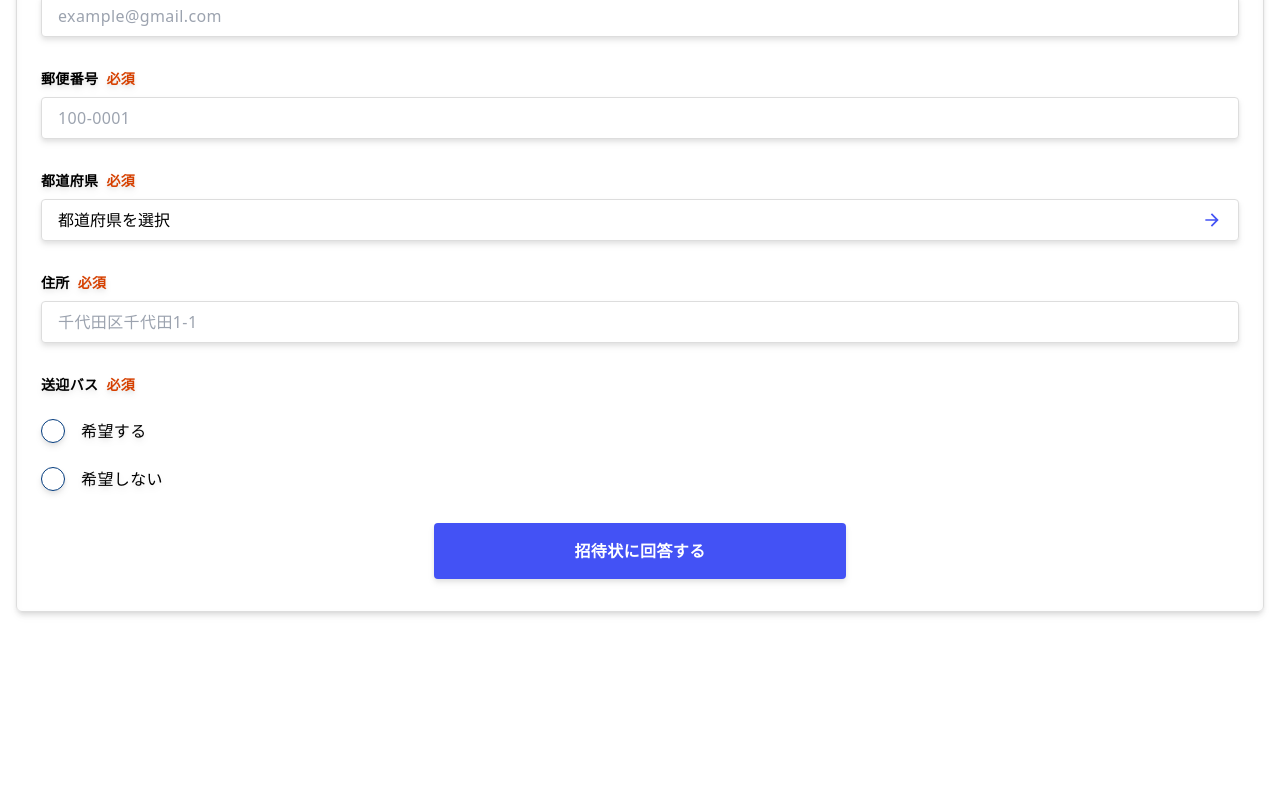
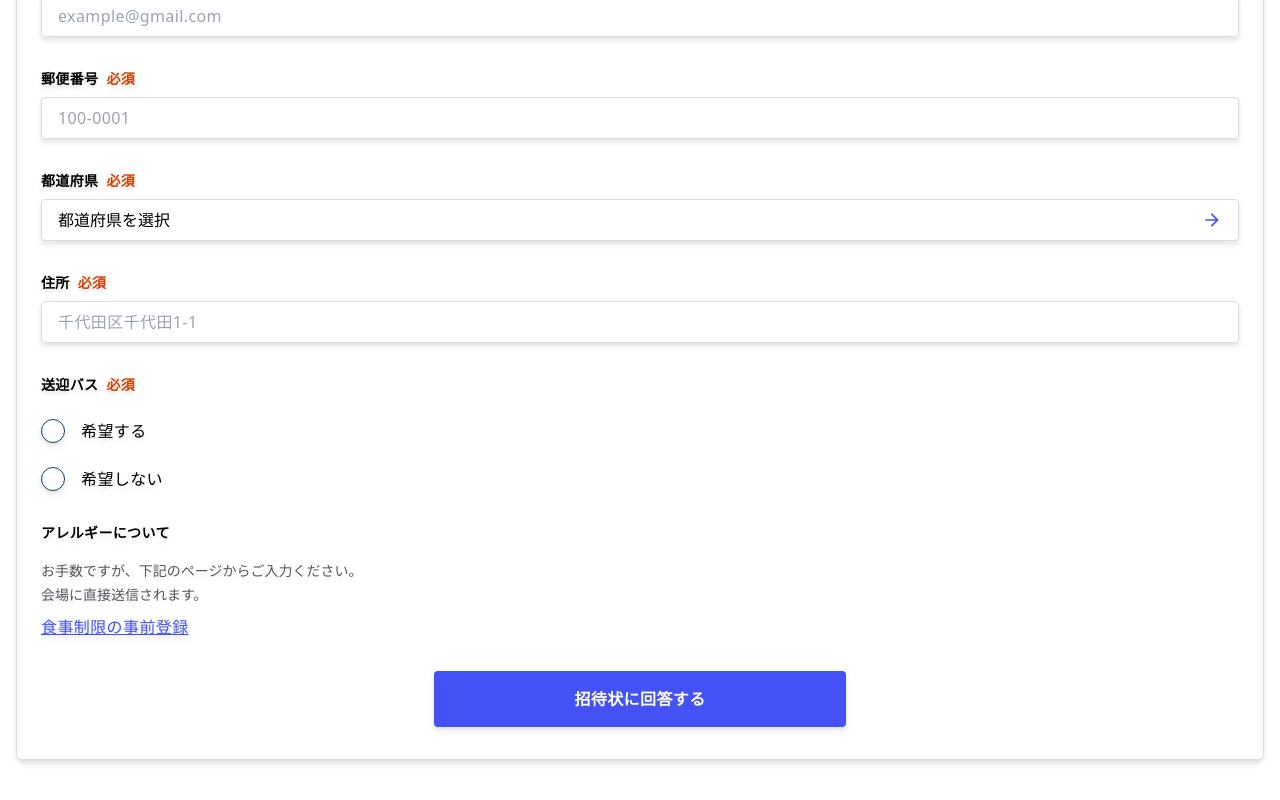
Before and after one commit to teru1116/sun-teru-invitation, a SvelteKit app: page / in a window 1280 px wide. Shown: the part 2626-3426 px from the top of the page. Before the commit the page ends 3278 px from the top, so only its background shows below. Built offline with nearby package versions, Linux system fonts and the light colour scheme.

Commit message:
入力フォームの項目一通り出揃った

```diff
--- a/src/components/answer-form.svelte
+++ b/src/components/answer-form.svelte
@@ -60,6 +60,19 @@
     />
   </fieldset>
 
+  <fieldset class="">
+    <legend>アレルギーについて</legend>
+    <div class="mt-4">
+      <small class="text-sm leading-6 text-textGray block mb-2">
+        お手数ですが、下記のページからご入力ください。<br>
+        会場に直接送信されます。
+      </small>
+      <a href="https://www.tg-wn.com/guest/allergy-entry/SSY0000564090-$2y$10$kCMQzEbbtzcVNiwxvOc5deaKlgRqkvz0QRpxud6Uj6U6gMHO1o3i" target="_blank" class="underline text-action tracking-wide">
+        食事制限の事前登録
+      </a>
+    </div>
+  </fieldset>
+
   <div class="">
     <button
       type="submit"
```
